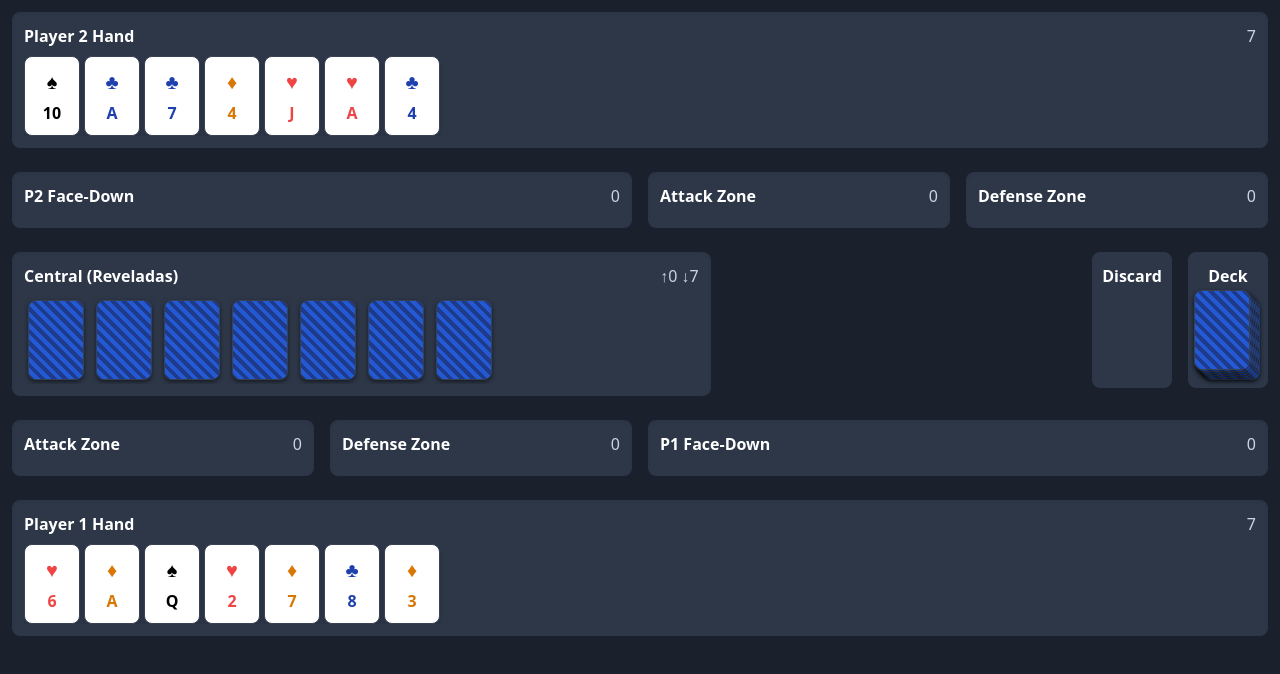
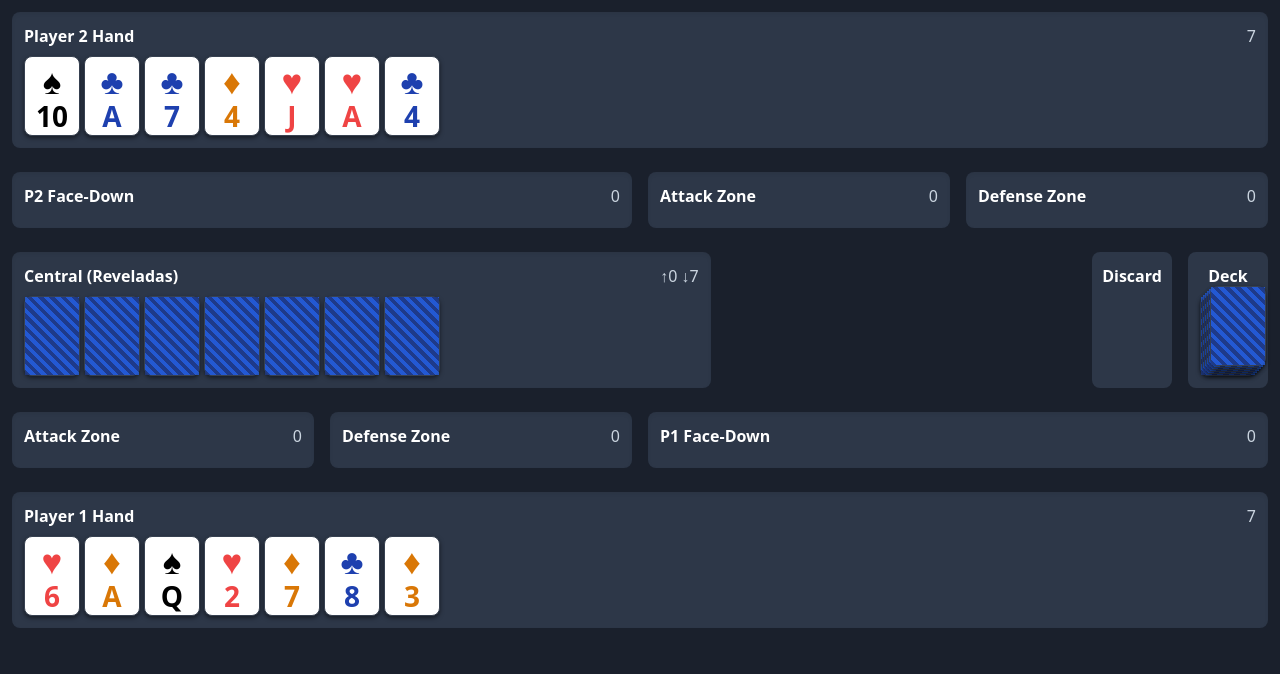
Before and after one commit to JSilva6/PokerDuel, a React (Vite) app: page / in a window 1280 px wide. Shown: the top 674 px of the page. Built offline with nearby package versions, Linux system fonts and the light colour scheme.

Commit message:
add click handler

```diff
--- a/src/components/App.tsx
+++ b/src/components/App.tsx
@@ -84,7 +84,7 @@ const App: React.FC = () => {
       </div>
 
       {/* Player 1 Hand */}
-      <Zone title="Player 1 Hand" cards={state.players.player1.hand} />
+      <Zone title="Player 1 Hand" cards={state.players.player1.hand} onCardClick={console.log}/>
     </div>
   );
 };
--- a/src/components/Card.tsx
+++ b/src/components/Card.tsx
@@ -1,8 +1,15 @@
-import React from 'react';
+import React, { useState } from 'react';
 import type { Card as CardType } from '../game/PokerDuelGame';
+import Tooltip from './Tooltip';
 import '../styles/game.css';
 
-// Mapeamento de símbolos e classes de cor para cada naipe
+export interface CardViewProps {
+  card: CardType;
+  /** Handler recebido do App.tsx que recebe o ID da carta clicada */
+  onClick?: (cardId: CardType) => void;
+}
+
+// Símbolos e classes de cor por naipe
 const SuitIcons: Record<string, { symbol: string; colorClass: string }> = {
   hearts:   { symbol: '♥', colorClass: 'suit-hearts' },
   diamonds: { symbol: '♦', colorClass: 'suit-diamonds' },
@@ -10,18 +17,72 @@ const SuitIcons: Record<string, { symbol: string; colorClass: string }> = {
   spades:   { symbol: '♠', colorClass: 'suit-spades' },
 };
 
-/** Cartão virado para cima */
-export const CardView: React.FC<{ card: CardType }> = ({ card }) => {
+const suitEffects: Record<CardType['suit'], string> = {
+  hearts:   'Descartar duas Copas: Recupere 2 de Vida',
+  diamonds: 'Descartar duas Ouros: Compre 2 cartas (somente do baralho)',
+  spades:   'Descartar duas Espadas: Ambos perdem 2 de Vida (mínimo 1)',
+  clubs:    'Descartar duas Paus: O oponente descarta 1 carta aleatória',
+};
+
+const faceEffects: Record<CardType['rank'], string> = {
+  J: 'Valete: Seu próximo ataque causa +2 de dano',
+  Q: 'Dama: Olhe a mão do oponente e descarte uma carta dela',
+  K: 'Rei: Recupere qualquer carta do descarte para sua mão',
+  A: 'Ás: Descarte sua mão e compre o mesmo número de cartas do baralho',
+};
+
+const getTooltipLines = (card: CardType): string[] => {
+  const lines: string[] = [];
+  const faceText = faceEffects[card.rank];
+  const suitText = suitEffects[card.suit];
+  if (faceText) lines.push(faceText);
+  if (suitText) lines.push(suitText);
+  return lines;
+};
+
+/** Cartão virado para cima com tooltip e callback genérico */
+export const CardView: React.FC<CardViewProps> = ({ card, onClick }) => {
   const { symbol, colorClass } = SuitIcons[card.suit];
+  const [hover, setHover] = useState(false);
+  const [pos, setPos] = useState({ x: 0, y: 0 });
+  const lines = getTooltipLines(card);
+  const showBottom = pos.y > window.innerHeight * 0.7;
+
+  const handleMouseEnter = () => { if (lines.length) setHover(true); };
+  const handleMouseMove  = (e: React.MouseEvent) => {
+    if (lines.length) setPos({ x: e.clientX + 12, y: e.clientY + 12 });
+  };
+  const handleMouseLeave = () => setHover(false);
+  const handleClick = (e: React.MouseEvent) => {
+    e.stopPropagation();
+    if (onClick) onClick(card);
+  };
+
   return (
-    <div className="card">
-      <span className={`card-symbol ${colorClass}`}>{symbol}</span>
-      <span className={`card-rank ${colorClass}`}>{card.rank}</span>
+    <div
+      onMouseEnter={handleMouseEnter}
+      onMouseMove={handleMouseMove}
+      onMouseLeave={handleMouseLeave}
+      onClick={handleClick}
+      style={{ display: 'inline-block', cursor: 'pointer' }}
+    >
+      <div className="card">
+        <span className={`card-symbol ${colorClass}`}>{symbol}</span>
+        <span className={`card-rank ${colorClass}`}>{card.rank}</span>
+      </div>
+      {hover && lines.length > 0 && (
+        <Tooltip
+          lines={lines}
+          x={pos.x}
+          y={pos.y}
+          bottom={showBottom}
+        />
+      )}
     </div>
   );
 };
 
-/** Cartão virado para baixo */
+/** Cartão virado para baixo (sem tooltip) */
 export const CardBack: React.FC = () => (
   <div className="card-back" />
 );
--- a/src/components/PileZone.tsx
+++ b/src/components/PileZone.tsx
@@ -19,9 +19,9 @@ const PileZone: React.FC<{
       <div className="pile-header">
         <span className="pile-title">{title}</span>
       </div>
-      <div style={{ position: 'relative', width: 56, height: 80, top: -offset * 2, left: -offset * 2 }}>
+      <div style={{ position: 'relative', width: 56, height: 80, top: -offset * 2, left: offset * 2 }}>
         {offs.reverse().map(off => (
-          <div key={off} style={{ position: 'absolute', top: off, left: off, zIndex: 0 }}>
+          <div key={off} style={{ position: 'absolute', top: off, left: -off, zIndex: 0 }}>
             {top
               ? (faceDown ? <CardBack /> : <CardView card={top} />)
               : <div style={{ width: 56, height: 80 }} />
--- /dev/null
+++ b/src/components/Tooltip.tsx
@@ -0,0 +1,30 @@
+import React from 'react';
+import '../styles/game.css';
+
+interface TooltipProps {
+  lines: string[];
+  x: number;
+  y: number;
+  bottom?: boolean;
+}
+
+/** Tooltip flutuante que segue o mouse */
+const Tooltip: React.FC<TooltipProps> = ({ lines, x, y, bottom = false }) => (
+  <div
+    className={`tooltip ${bottom ? 'tooltip-bottom' : ''}`}
+    style={
+      bottom
+        ? { left: x, bottom: window.innerHeight - y }
+        : { top: y, left: x }
+    }
+  >
+    {lines.map((line, idx) => (
+      <React.Fragment key={idx}>
+        <div>{line}</div>
+        {idx === 0 && lines.length > 1 && <div className="tooltip-divider" />}
+      </React.Fragment>
+    ))}
+  </div>
+);
+
+export default Tooltip;
--- a/src/components/Zone.tsx
+++ b/src/components/Zone.tsx
@@ -4,12 +4,16 @@ import { OverlapContainer } from './OverlapContainer';
 import { CardView, CardBack } from './Card';
 import '../styles/game.css';
 
-/** Zona genérica para exibir uma coleção de cartas */
-const Zone: React.FC<{
+interface ZoneProps {
   title: string;
   cards: CardType[];
   faceDown?: boolean;
-}> = ({ title, cards, faceDown }) => (
+  /** Novo prop para handler de clique na carta */
+  onCardClick?: (cardId: string) => void;
+}
+
+/** Zona genérica para exibir uma coleção de cartas */
+const Zone: React.FC<ZoneProps> = ({ title, cards, faceDown, onCardClick }) => (
   <div className="zone">
     <div className="zone-header">
       <span className="zone-title">{title}</span>
@@ -19,7 +23,7 @@ const Zone: React.FC<{
       {cards.map(c =>
         faceDown
           ? <CardBack key={c.id} />
-          : <CardView key={c.id} card={c} />
+          : <CardView key={c.id} card={c} onClick={onCardClick} />
       )}
     </OverlapContainer>
   </div>
--- a/src/index.css
+++ b/src/index.css
@@ -74,30 +74,3 @@ button:focus-visible {
     background-color: #f9f9f9;
   }
 }
-
-.card-back {
-  width: 3.5rem;               /* 14 * 0.25rem */
-  height: 5rem;                /* 20 * 0.25rem */
-  background-color: #1e3a8a;   /* tom base azul escuro */
-  border-radius: 0.5rem;
-  border: 1px solid #374151;   /* cinza escuro */
-  box-shadow: 0 2px 4px rgba(0, 0, 0, 0.5);
-  position: relative;
-  overflow: hidden;
-  margin: 0.25rem;
-}
-
-/* Padrão diagonal de listras */
-.card-back::before {
-  content: "";
-  position: absolute;
-  inset: 0;
-  background-image: repeating-linear-gradient(
-    45deg,
-    #1e3a8a 0,
-    #1e3a8a 4px,
-    #2563eb 4px,
-    #2563eb 8px
-  );
-  opacity: 0.75;
-}
--- a/src/styles/game.css
+++ b/src/styles/game.css
@@ -2,41 +2,57 @@
 
 /* Card front styling */
 .card {
+  font-size: 1.75rem;
   width: 3.5rem;
   height: 5rem;
   background-color: #fff;
   border: 1px solid #374151;
   border-radius: 0.5rem;
-  box-shadow:
-    0 4px 6px -1px rgba(0, 0, 0, 0.1),
-    0 2px 4px -1px rgba(0, 0, 0, 0.06);
+  box-shadow: 0 2px 4px rgba(0, 0, 0, 0.5);
   display: flex;
   flex-direction: column;
   align-items: center;
   justify-content: center;
   flex-shrink: 0;
+  line-height: 1;
+  gap: .25rem;
 }
 .card-symbol {
-  font-size: 1.25rem;
+  font-size: 1.25em;
 }
 .card-rank {
   font-weight: 700;
-  margin-top: 0.25rem;
 }
 
 /* Card back styling */
 .card-back {
-  width: 3.5rem;
-  height: 5rem;
-  background-color: #1f2937;
+  width: 3.5rem;               /* 14 * 0.25rem */
+  height: 5rem;                /* 20 * 0.25rem */
+  background-color: #1e3a8a;   /* tom base azul escuro */
   border-radius: 0.5rem;
-  flex-shrink: 0;
+  border: 1px solid #374151;   /* cinza escuro */
+  box-shadow: 0 2px 4px rgba(0, 0, 0, 0.5);
+  position: relative;
+}
+
+/* Padrão diagonal de listras */
+.card-back::before {
+  content: "";
+  position: absolute;
+  inset: 0;
+  background-image: repeating-linear-gradient(
+    45deg,
+    #1e3a8a 0,
+    #1e3a8a 4px,
+    #2563eb 4px,
+    #2563eb 8px
+  );
+  opacity: 0.75;
 }
 
 /* Overlapping container */
 .overlap-container {
   display: flex;
-  overflow: hidden;
   width: 100%;
 }
 
@@ -124,6 +140,7 @@
   flex: none;
 }
 
+/* Pile-specific flex container */
 .pile-flex {
   display: flex;
   flex: none;
@@ -131,7 +148,6 @@
   gap: 1rem;
   max-width: 100%;
 }
-
 
 /* Suit color classes */
 .suit-hearts {
@@ -146,3 +162,33 @@
 .suit-spades {
   color: #000000;
 }
+
+/* Tooltip styling */
+.tooltip {
+  position: fixed;
+  background-color: rgba(30, 30, 30, 0.95);
+  color: #f9fafb;
+  padding: 1rem;
+  border-radius: 0.5rem;
+  font-size: 1rem;
+  font-weight: 600;
+  line-height: 1.4;
+  pointer-events: none;
+  z-index: 1000;
+  max-width: 240px;
+  white-space: pre-wrap;
+  box-shadow: 0 8px 16px rgba(0, 0, 0, 0.4);
+  transition: opacity 0.1s ease-in-out;
+  opacity: 1;
+}
+.tooltip-divider {
+  width: 100%;
+  height: 1px;
+  background-color: #4b5563;
+  margin: 0.5rem 0;
+}
+
+/* Tooltip bottom alignment */
+/* .tooltip-bottom { */
+/*   transform: translateY(-50%); */
+/* } */
```
